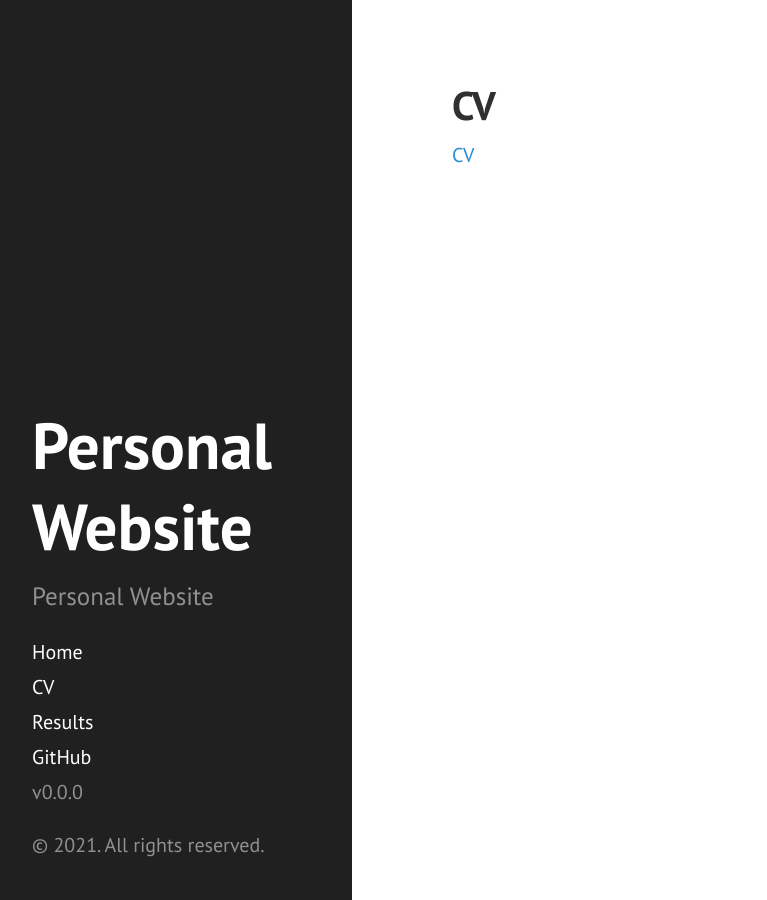
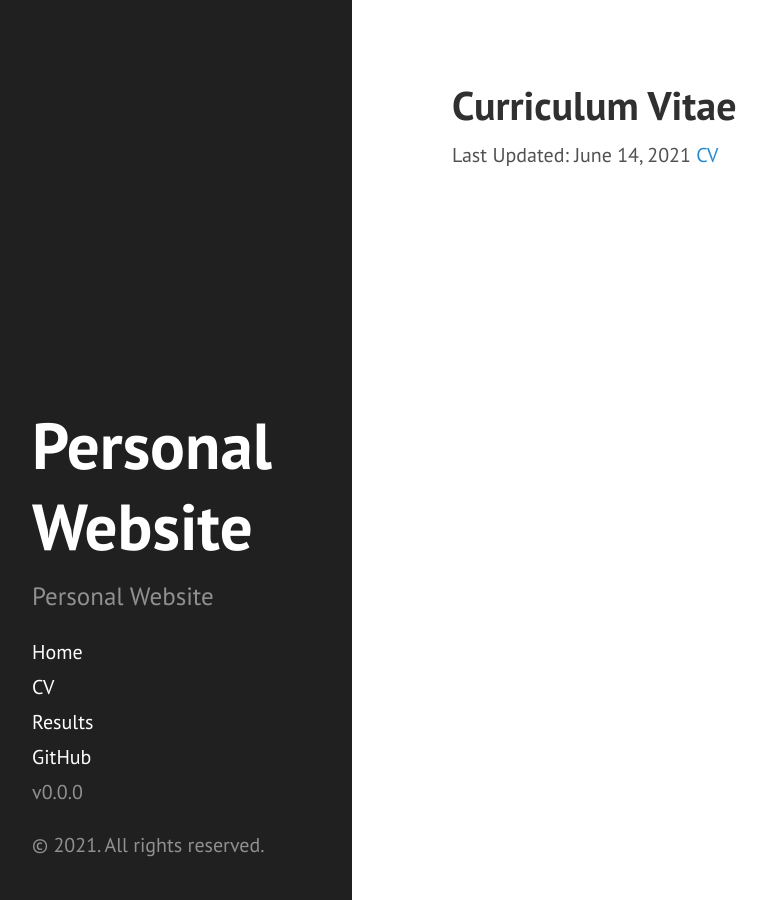
Before and after one commit to kcsadow/website, a Jekyll site: the page built from cv.md, in a window 1280 px wide. Shown: the whole page, without its empty margins (8-775 px from the left). Built offline with Jekyll 4.4.1, drawn with Linux system fonts in a browser that asks for light colours.

Commit message:
Update cv.md

```diff
--- a/cv.md
+++ b/cv.md
@@ -1,6 +1,7 @@
 ---
 layout: page
-title: CV
+title: Curriculum Vitae
 ---
 
+Last Updated: June 14, 2021
 [CV](https://cfadmin.human.cornell.edu/FAR/uploads/webcv/ks2373_webcv_F7BEB205-F08E-410F-B69F-0EA0A202FF0F.pdf)
```
